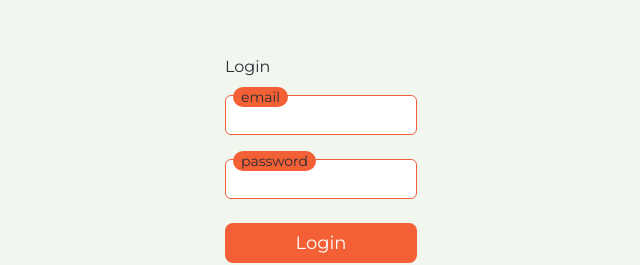
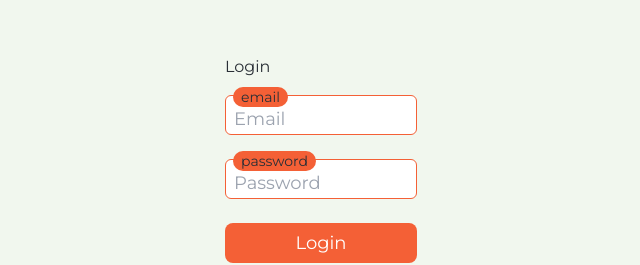
Before and after one commit to torgoMarket/Chatly, a React (Vite) app in the folder frontend/: page /login in a window 1280 px wide. Shown: the part 201-466 px from the top of the page, without its empty margins (319-959 px from the left). Built offline with nearby package versions, Linux system fonts and the light colour scheme.

Commit message:
[ADD] Search Users to add chat

```diff
--- a/frontend/src/components/ChatList/ChatList.tsx
+++ b/frontend/src/components/ChatList/ChatList.tsx
@@ -2,118 +2,118 @@ import avatar1 from '../../assets/images/avatar1.png'
 import avatar2 from '../../assets/images/avatar2.png'
 import avatar3 from '../../assets/images/avatar3.png'
 import avatar4 from '../../assets/images/avatar4.png'
-import { ChatItem } from '../Layouts/ChatItem/ChatItem'
+import { ChatListItem } from '../Layouts/ChatListItem/ChatListItem'
 import styles from './ChatList.module.scss'
 
 export const ChatList = () => {
 	return (
 		<div className={styles.chatList}>
-			<ChatItem
+			<ChatListItem
 				avatar={avatar1}
 				name='Amir'
 				message='Lorem ipsum dolor sit amet consectetur adipisicing elit. Iusto, quod.'
 				time='14:44'
 				checked={true}
 			/>
-			<ChatItem
+			<ChatListItem
 				avatar={avatar2}
 				name='Amir Amir Amir'
 				message='Lorem ipsum dolor sit amet consectetur adipisicing elit. Iusto, quod.'
 				time='14:44'
 				checked={true}
 			/>
-			<ChatItem
+			<ChatListItem
 				avatar={avatar3}
 				name='Amir'
 				message='Lorem ipsum dolor sit amet consectetur adipisicing elit. Iusto, quod.'
 				time='14:44'
 				checked={true}
 			/>
-			<ChatItem
+			<ChatListItem
 				avatar={avatar4}
 				name='Amir'
 				message='Lorem ipsum dolor sit amet consectetur adipisicing elit. Iusto, quod.'
 				time='14:44'
 				checked={true}
 			/>
-			<ChatItem
+			<ChatListItem
 				avatar={avatar1}
 				name='Amir'
 				message='Lorem ipsum dolor sit amet consectetur adipisicing elit. Iusto, quod.'
 				time='14:44'
 				checked={true}
 			/>
-			<ChatItem
+			<ChatListItem
 				avatar={avatar2}
 				name='Amir Amir Amir'
 				message='Lorem ipsum dolor sit amet consectetur adipisicing elit. Iusto, quod.'
 				time='14:44'
 				checked={true}
 			/>
-			<ChatItem
+			<ChatListItem
 				avatar={avatar3}
 				name='Amir'
 				message='Lorem ipsum dolor sit amet consectetur adipisicing elit. Iusto, quod.'
 				time='14:44'
 				checked={true}
 			/>
-			<ChatItem
+			<ChatListItem
 				avatar={avatar4}
 				name='Amir'
 				message='Lorem ipsum dolor sit amet consectetur adipisicing elit. Iusto, quod.'
 				time='14:44'
 				checked={true}
 			/>
-			<ChatItem
+			<ChatListItem
 				avatar={avatar1}
 				name='Amir'
 				message='Lorem ipsum dolor sit amet consectetur adipisicing elit. Iusto, quod.'
 				time='14:44'
 				checked={true}
 			/>
-			<ChatItem
+			<ChatListItem
 				avatar={avatar2}
 				name='Amir Amir Amir'
 				message='Lorem ipsum dolor sit amet consectetur adipisicing elit. Iusto, quod.'
 				time='14:44'
 				checked={true}
 			/>
-			<ChatItem
+			<ChatListItem
 				avatar={avatar3}
 				name='Amir'
 				message='Lorem ipsum dolor sit amet consectetur adipisicing elit. Iusto, quod.'
 				time='14:44'
 				checked={true}
 			/>
-			<ChatItem
+			<ChatListItem
 				avatar={avatar4}
 				name='Amir'
 				message='Lorem ipsum dolor sit amet consectetur adipisicing elit. Iusto, quod.'
 				time='14:44'
 				checked={true}
 			/>
-			<ChatItem
+			<ChatListItem
 				avatar={avatar1}
 				name='Amir'
 				message='Lorem ipsum dolor sit amet consectetur adipisicing elit. Iusto, quod.'
 				time='14:44'
 				checked={true}
 			/>
-			<ChatItem
+			<ChatListItem
 				avatar={avatar2}
 				name='Amir Amir Amir'
 				message='Lorem ipsum dolor sit amet consectetur adipisicing elit. Iusto, quod.'
 				time='14:44'
 				checked={true}
 			/>
-			<ChatItem
+			<ChatListItem
 				avatar={avatar3}
 				name='Amir'
 				message='Lorem ipsum dolor sit amet consectetur adipisicing elit. Iusto, quod.'
 				time='14:44'
 				checked={true}
 			/>
-			<ChatItem
+			<ChatListItem
 				avatar={avatar4}
 				name='Amir'
 				message='Lorem ipsum dolor sit amet consectetur adipisicing elit. Iusto, quod.'
--- a/frontend/src/components/Layouts/ChatItem/ChatItem.module.scss
+++ b/frontend/src/components/Layouts/ChatListItem/ChatListItem.module.scss
@@ -1,4 +1,4 @@
-.chatItem {
+.chatListItem {
 	@apply w-full h-16 flex gap-2 px-4 py-2 cursor-pointer border-b border-secondary rounded-b-3xl border-r hover:bg-orange-200 transition-all duration-200 ease-in-out;
 
 	.avatar {
--- a/frontend/src/components/Layouts/ChatItem/ChatItem.tsx
+++ b/frontend/src/components/Layouts/ChatListItem/ChatListItem.tsx
@@ -1,8 +1,8 @@
 import { Check, CheckCheck } from 'lucide-react'
 
-import styles from './ChatItem.module.scss'
+import styles from './ChatListItem.module.scss'
 
-interface ChatItemProps {
+interface ChatListItemProps {
 	name: string
 	message: string
 	time: string
@@ -10,7 +10,7 @@ interface ChatItemProps {
 	avatar: string
 }
 
-export const ChatItem: React.FC<ChatItemProps> = ({
+export const ChatListItem: React.FC<ChatListItemProps> = ({
 	name,
 	message,
 	time,
@@ -18,7 +18,7 @@ export const ChatItem: React.FC<ChatItemProps> = ({
 	avatar,
 }) => {
 	return (
-		<div className={styles.chatItem}>
+		<div className={styles.chatListItem}>
 			<div className={styles.avatar}>
 				<img src={avatar} alt='Avatar' />
 			</div>
--- a/frontend/src/components/Layouts/Field/Field.tsx
+++ b/frontend/src/components/Layouts/Field/Field.tsx
@@ -1,33 +1,17 @@
 import clsx from 'clsx'
-import { Input } from '../../UI/Input/Input'
 import styles from './Field.module.scss'
 
 interface FieldProps {
 	label?: string
-	type?: string
-	placeholder?: string
-	value?: string
-	onChange?: (e: React.ChangeEvent<HTMLInputElement>) => void
 	error?: string
+	children: React.ReactNode
 }
 
-export const Field: React.FC<FieldProps> = ({
-	label,
-	type = 'text',
-	value,
-	placeholder,
-	onChange,
-	error,
-}) => {
+export const Field: React.FC<FieldProps> = ({ label, error, children }) => {
 	return (
 		<div className={clsx(styles.field, error && styles.error)}>
 			{label && <label className={styles.label}>{label}</label>}
-			<Input
-				type={type}
-				value={value}
-				placeholder={placeholder}
-				onChange={onChange}
-			></Input>
+			{children}
 			<span className={styles.error}>{error}</span>
 		</div>
 	)
--- a/frontend/src/components/UI/Input/Input.module.scss
+++ b/frontend/src/components/UI/Input/Input.module.scss
@@ -1,5 +1,5 @@
 .input {
-	@apply max-w-40 h-12 border border-secondary rounded-md px-2 pt-2 focus:outline-none  text-black focus:bg-secondary focus:text-white text-lg transition-all duration-300;
+	@apply border border-secondary rounded-md px-2 pt-2 focus:outline-none  text-black focus:bg-secondary focus:text-white text-lg transition-all duration-300;
 }
 
 .sm {
@@ -11,5 +11,5 @@
 }
 
 .lg {
-	@apply max-w-60 h-12;
+	@apply w-full h-12 pt-0;
 }
--- a/frontend/src/components/UI/Input/Input.tsx
+++ b/frontend/src/components/UI/Input/Input.tsx
@@ -3,8 +3,18 @@ import { InputHTMLAttributes } from 'react'
 import styles from './Input.module.scss'
 interface InputProps extends InputHTMLAttributes<HTMLInputElement> {
 	scale?: 'sm' | 'md' | 'lg'
+	className?: string
 }
 
-export const Input: React.FC<InputProps> = ({ scale = 'md', ...props }) => {
-	return <input className={clsx(styles.input, styles[scale])} {...props} />
+export const Input: React.FC<InputProps> = ({
+	scale = 'md',
+	className,
+	...props
+}) => {
+	return (
+		<input
+			className={clsx(styles.input, styles[scale], className)}
+			{...props}
+		/>
+	)
 }
--- a/frontend/src/pages/Dashboard/Dashboard.tsx
+++ b/frontend/src/pages/Dashboard/Dashboard.tsx
@@ -5,9 +5,11 @@ import { ChatList } from '../../components/ChatList/ChatList'
 import { Container } from '../../components/Container/Container'
 import { CurrentChatUserInfo } from '../../components/Layouts/CurrentChatUserInfo/CurrentChatUserInfo'
 import { DeviceControl } from '../../components/Layouts/DeviceControl/DeviceControl'
+import { Field } from '../../components/Layouts/Field/Field'
 import { Profile } from '../../components/Layouts/Profile/Profile'
 import { Sidebar } from '../../components/Sidebar/Sidebar'
 import { BurgerBtn } from '../../components/UI/BurgerBtn/BurgerBtn'
+import { Input } from '../../components/UI/Input/Input'
 import { useToggle } from '../../hooks/useToggle'
 export const Dashboard = () => {
 	const { isOpen: isSidebarOpen, toggle: toggleSidebar } = useToggle(true)
@@ -16,11 +18,15 @@ export const Dashboard = () => {
 		<Container>
 			<Actionbar>
 				<BurgerBtn isOpen={isSidebarOpen} toggleSidebar={toggleSidebar} />
-				<CurrentChatUserInfo />
+				<CurrentChatUserInfo seen='12:20' name='Amir' />
 				<DeviceControl isMicOn={true} isHeadsetOn={true} />
 			</Actionbar>
 
 			<Sidebar isOpen={isSidebarOpen}>
+				<Field>
+					<Input placeholder='Search' scale='lg' className='my-4' />
+				</Field>
+
 				<ChatList />
 				<Profile avatar={avatar1} name='Amir' tag='#amiryuld' />
 			</Sidebar>
--- a/frontend/src/pages/Login/Login.tsx
+++ b/frontend/src/pages/Login/Login.tsx
@@ -2,6 +2,7 @@ import { Link, useNavigate } from 'react-router-dom'
 import { Form } from '../../components/Form/Form'
 import { Field } from '../../components/Layouts/Field/Field'
 import { Button } from '../../components/UI/Button/Button'
+import { Input } from '../../components/UI/Input/Input'
 import styles from './Login.module.scss'
 export const Login = () => {
 	const navigate = useNavigate()
@@ -13,8 +14,12 @@ export const Login = () => {
 		<div className={styles.login}>
 			<Form>
 				<h3>Login</h3>
-				<Field label='email'></Field>
-				<Field label='password'></Field>
+				<Field label='email'>
+					<Input placeholder='Email' scale='md' />
+				</Field>
+				<Field label='password'>
+					<Input placeholder='Password' scale='md' />
+				</Field>
 				<Button onClick={() => handleForm()}>Login</Button>
 				<Link to='/register'>No Account?</Link>
 				<Link to='/recover'>Forget Password?</Link>
--- a/frontend/src/pages/Recover/Recover.tsx
+++ b/frontend/src/pages/Recover/Recover.tsx
@@ -3,6 +3,7 @@ import { useNavigate } from 'react-router-dom'
 import { Form } from '../../components/Form/Form'
 import { Field } from '../../components/Layouts/Field/Field'
 import { Button } from '../../components/UI/Button/Button'
+import { Input } from '../../components/UI/Input/Input'
 import styles from './Recover.module.scss'
 export const Recover = () => {
 	const navigate = useNavigate()
@@ -20,12 +21,20 @@ export const Recover = () => {
 		<div className={styles.recover}>
 			<Form>
 				<h3>Recover Password</h3>
-				{stage === 0 && <Field label='email'></Field>}
+				{stage === 0 && (
+					<Field label='email'>
+						<Input type='email' placeholder='Email' scale='md' />
+					</Field>
+				)}
 
 				{stage === 1 && (
 					<>
-						<Field label='password'></Field>
-						<Field label='repeat password'></Field>
+						<Field label='password'>
+							<Input type='password' placeholder='Password' scale='md' />
+						</Field>
+						<Field label='repeat password'>
+							<Input type='password' placeholder='Repeat Password' scale='md' />
+						</Field>
 					</>
 				)}
 
--- a/frontend/src/pages/Register/Register.tsx
+++ b/frontend/src/pages/Register/Register.tsx
@@ -2,15 +2,22 @@ import { Link } from 'react-router-dom'
 import { Form } from '../../components/Form/Form'
 import { Field } from '../../components/Layouts/Field/Field'
 import { Button } from '../../components/UI/Button/Button'
+import { Input } from '../../components/UI/Input/Input'
 import styles from './Register.module.scss'
 export const Register = () => {
 	return (
 		<div className={styles.register}>
 			<Form>
 				<h3>Register</h3>
-				<Field label='email'></Field>
-				<Field label='password'></Field>
-				<Field label='repeat password'></Field>
+				<Field label='email'>
+					<Input placeholder='Email' scale='md' />
+				</Field>
+				<Field label='password'>
+					<Input placeholder='Password' scale='md' />
+				</Field>
+				<Field label='repeat password'>
+					<Input placeholder='Repeat Password' scale='md' />
+				</Field>
 				<Button>Register</Button>
 				<Link to='/login'>Have Account?</Link>
 			</Form>
```
